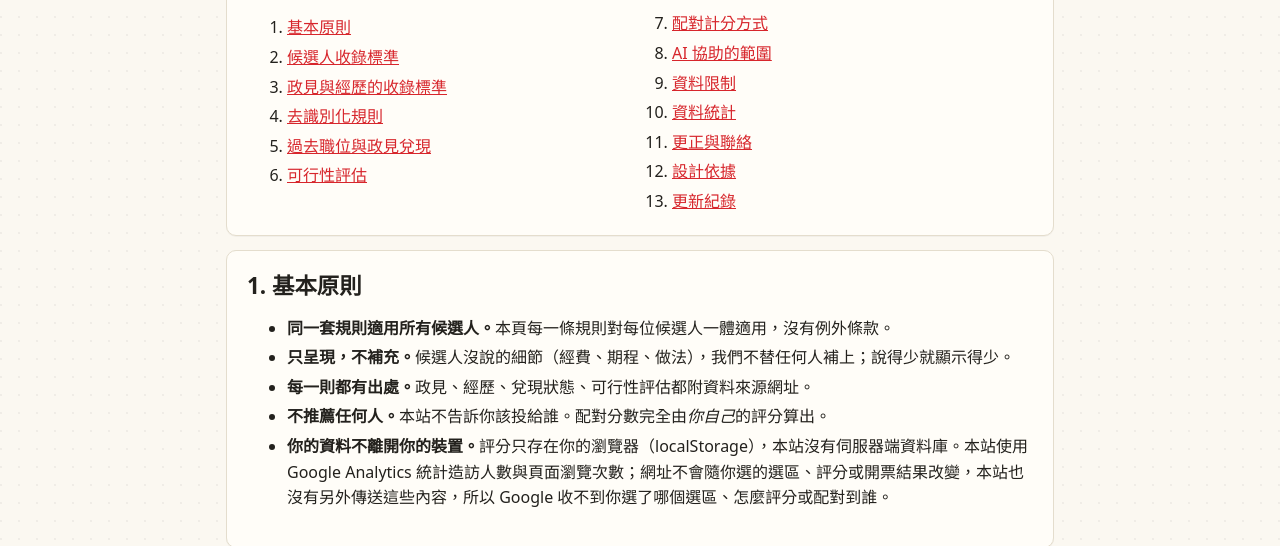
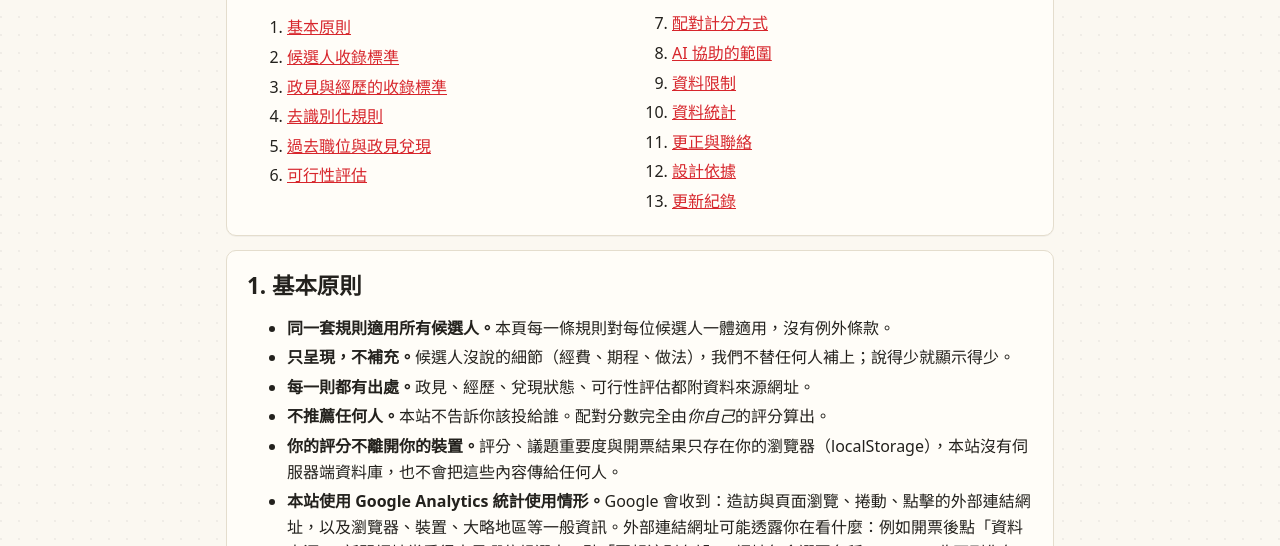
Before and after one commit to kuogod7-spec/tw-blind-vote-2026, a plain HTML site: page methodology.html in a window 1280 px wide. Shown: the part 254-800 px from the top of the page. Drawn offline with Linux system fonts and the light colour scheme.

Commit message:
Rewrite privacy statement to disclose GA outbound-click tracking
Co-Authored-By: Claude Opus 5.5 <noreply@anthropic.com>

```diff
--- a/analytics.js
+++ b/analytics.js
@@ -1,5 +1,5 @@
-// Google Analytics（GA4）：只統計造訪與頁面瀏覽。
-// 網址不會隨選區、評分或開票結果改變，也沒有送出任何自訂事件，所以這些內容不會傳給 Google。
+// Google Analytics（GA4），加強型評估維持開啟（含外連點擊，會送出點擊的外部連結網址）。
+// 本站不送自訂事件，評分、重要度與配對結果不會傳給 Google。隱私說明見 methodology.html 第 1 節。
 (() => {
   const GA_ID = "G-RTQVWTE1GL";
   if (!/^G-[A-Z0-9]+$/.test(GA_ID) || GA_ID === "G-XXXXXXXXXX") return;
--- a/methodology.html
+++ b/methodology.html
@@ -48,7 +48,8 @@
         <li><strong>只呈現，不補充。</strong>候選人沒說的細節（經費、期程、做法），我們不替任何人補上；說得少就顯示得少。</li>
         <li><strong>每一則都有出處。</strong>政見、經歷、兌現狀態、可行性評估都附資料來源網址。</li>
         <li><strong>不推薦任何人。</strong>本站不告訴你該投給誰。配對分數完全由<em>你自己</em>的評分算出。</li>
-        <li><strong>你的資料不離開你的裝置。</strong>評分只存在你的瀏覽器（localStorage），本站沒有伺服器端資料庫。本站使用 Google Analytics 統計造訪人數與頁面瀏覽次數；網址不會隨你選的選區、評分或開票結果改變，本站也沒有另外傳送這些內容，所以 Google 收不到你選了哪個選區、怎麼評分或配對到誰。</li>
+        <li><strong>你的評分不離開你的裝置。</strong>評分、議題重要度與開票結果只存在你的瀏覽器（localStorage），本站沒有伺服器端資料庫，也不會把這些內容傳給任何人。</li>
+        <li><strong>本站使用 Google Analytics 統計使用情形。</strong>Google 會收到：造訪與頁面瀏覽、捲動、點擊的外部連結網址，以及瀏覽器、裝置、大略地區等一般資訊。外部連結網址可能透露你在看什麼：例如開票後點「資料來源」，新聞網址常看得出是哪位候選人；點「回報這則有誤」，網址包含選區名稱。Google 收不到你怎麼評分、重要度怎麼設，也收不到配對分數。不想被統計的話，可以使用瀏覽器的追蹤防護或廣告阻擋功能。</li>
       </ul>
     </section>
 
@@ -322,6 +323,8 @@
         <li>臺北市長政見加上可行性評估（59 則，全數附出處）。補出處時查證發現事實有誤或過時的評估理由已修正，例如運動中心經費、南機場公辦都更期程、淡水河的管理權責。</li>
         <li>臺北市長補查：一位候選人新增 2 則政見與 4 則司法紀錄，一位新增 1 則政見；另兩位仍查無 2026 年政見。</li>
         <li>第 10 節「資料統計」改為涵蓋全部選區。</li>
+        <li>新增回報機制：每則內容下方可回報錯誤（見第 11 節）。</li>
+        <li>啟用 Google Analytics，並改寫第 1 節的隱私說明：點擊外部連結的網址會傳給 Google，可能透露你看了哪個選區或哪位候選人的資料；評分與配對結果不會傳出。</li>
         <li>開始以 Claude 與 Codex 兩套 AI 交叉檢核（見第 8 節）。第一次檢核後的修正：
           <ul>
             <li>評分改以政見內容記錄，資料更新時不會套到別則政見。因為記錄方式改變，<strong>先前的評分會清空，需要重新評分</strong>。</li>
```
Also changed, not shown: 1 other file.
